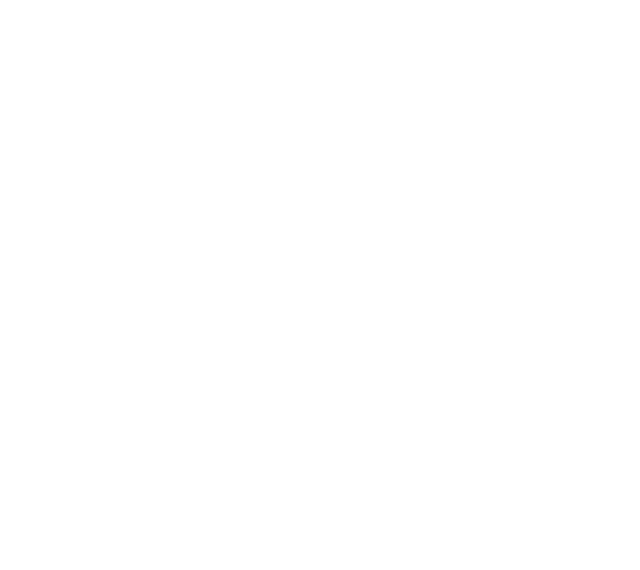
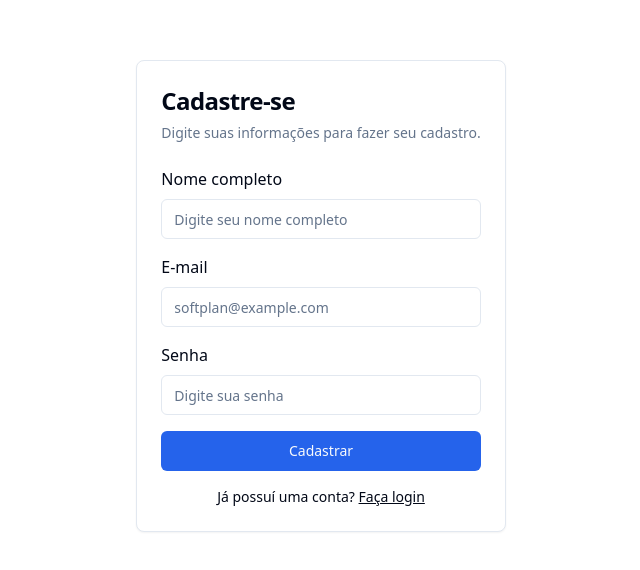
Before and after one commit to Dirosaki/user-management, a React (Vite) app: page /register in a window 1280 px wide. Before the commit this address had no page. Shown: the part 104-674 px from the top of the page, without its empty margins (319-959 px from the left). Built offline with nearby package versions, Linux system fonts and the light colour scheme.

Commit message:
feat: Adding register page

```diff
--- a/src/Router.tsx
+++ b/src/Router.tsx
@@ -3,7 +3,11 @@
 import { lazyLoad } from './utils/lazyLoad'
 
 const { Login } = lazyLoad(() => import('@/pages/Login'))
+const { Register } = lazyLoad(() => import('@/pages/Register'))
 
 export function Routes() {
-  return useRoutes([{ path: '/', element: <Login /> }])
+  return useRoutes([
+    { path: '/', element: <Login /> },
+    { path: '/register', element: <Register /> },
+  ])
 }
--- /dev/null
+++ b/src/pages/Register/index.tsx
@@ -0,0 +1,100 @@
+import { zodResolver } from '@hookform/resolvers/zod'
+import { Label } from '@radix-ui/react-label'
+import { LoaderCircle } from 'lucide-react'
+import { useForm } from 'react-hook-form'
+import { Link } from 'react-router-dom'
+import { z } from 'zod'
+
+import { Button } from '@/components/Button'
+import { Card, CardContent, CardDescription, CardHeader, CardTitle } from '@/components/Card'
+import { ErrorMessage } from '@/components/form/ErrorMessage'
+import { Input } from '@/components/form/Input'
+import { sleep } from '@/utils/sleep'
+
+const schema = z.object({
+  name: z.string().min(1, 'O nome é obrigatório.'),
+  email: z.string().min(1, 'O e-mail é obrigatório.').email('E-mail inválido.'),
+  password: z.string().min(1, 'A senha deve ter ao menos 6 caracteres.'),
+})
+
+type FormData = z.infer<typeof schema>
+
+export function Register() {
+  const form = useForm<FormData>({
+    resolver: zodResolver(schema),
+  })
+
+  const { formState } = form
+
+  const handleSubmit = form.handleSubmit(async () => {
+    await sleep()
+  })
+
+  return (
+    <div className="flex flex-1 items-center justify-center">
+      <Card className="mx-auto max-w-sm">
+        <CardHeader>
+          <CardTitle className="text-2xl">Cadastre-se</CardTitle>
+          <CardDescription>Digite suas informações para fazer seu cadastro.</CardDescription>
+        </CardHeader>
+        <CardContent>
+          <form onSubmit={handleSubmit}>
+            <div className="grid gap-4">
+              <div className="grid gap-2">
+                <Label htmlFor="name">Nome completo</Label>
+                <Input
+                  autoComplete="name"
+                  id="name"
+                  placeholder="Digite seu nome completo"
+                  type="text"
+                  {...form.register('name')}
+                />
+                <ErrorMessage>{formState.errors.name?.message}</ErrorMessage>
+              </div>
+              <div className="grid gap-2">
+                <Label htmlFor="email">E-mail</Label>
+                <Input
+                  autoComplete="email"
+                  id="email"
+                  inputMode="email"
+                  placeholder="softplan@example.com"
+                  type="email"
+                  {...form.register('email')}
+                />
+                <ErrorMessage>{formState.errors.email?.message}</ErrorMessage>
+              </div>
+              <div className="grid gap-2">
+                <Label htmlFor="password">Senha</Label>
+                <Input
+                  autoComplete="current-password"
+                  id="password"
+                  placeholder="Digite sua senha"
+                  type="password"
+                  {...form.register('password')}
+                />
+                <ErrorMessage>{formState.errors.password?.message}</ErrorMessage>
+              </div>
+              <Button className="w-full" disabled={formState.isSubmitting} type="submit">
+                {formState.isSubmitting ? (
+                  <LoaderCircle
+                    className="animate-spin duration-700"
+                    data-testid="loader"
+                    size={20}
+                  />
+                ) : (
+                  'Cadastrar'
+                )}
+              </Button>
+            </div>
+            <div className="mt-4 text-center text-sm">
+              Já possuí uma conta?&nbsp;
+              <Link className="underline transition-colors hover:text-primary" to="/">
+                Faça login
+              </Link>
+            </div>
+          </form>
+        </CardContent>
+      </Card>
+    </div>
+  )
+}
```
Also changed, not shown: 1 other file (tests, documents, lock files or other folders).
